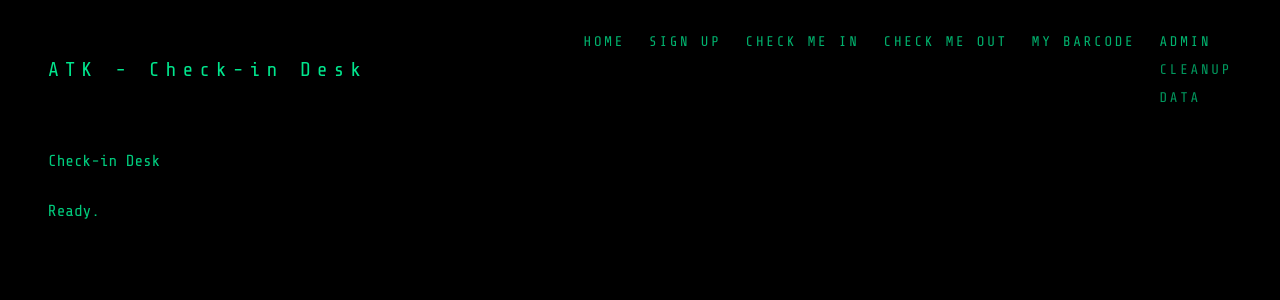
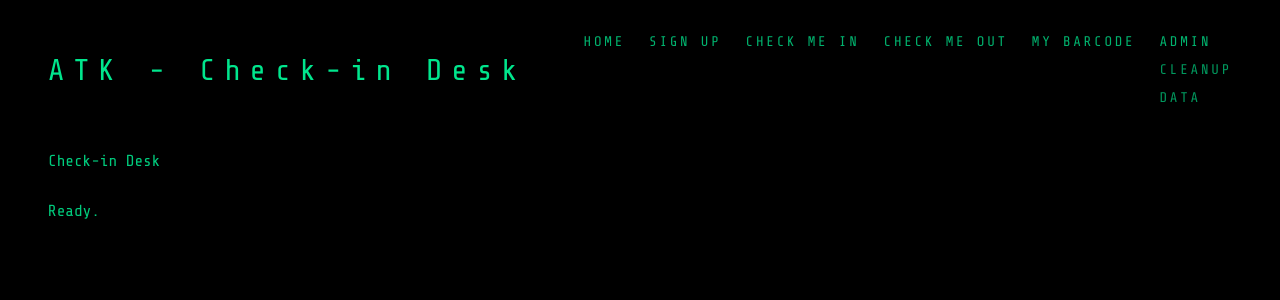
Before and after one commit to zakkoo/atkcis, an ASP.NET Core app: page / in a window 1280 px wide. Shown: the top 300 px of the page. Run offline with ASP.NET Core 8, Linux system fonts and the light colour scheme; some libraries are stand-ins or nearby versions.

Commit message:
bigger logo

```diff
--- a/Atk.Cis.Web/Pages/Shared/_Layout.cshtml
+++ b/Atk.Cis.Web/Pages/Shared/_Layout.cshtml
@@ -28,7 +28,7 @@
 <body class="min-h-screen bg-black text-terminal-glow font-terminal">
     <div class="min-h-screen px-6 py-8 md:px-12">
         <header class="mb-10 flex flex-col gap-6 md:flex-row md:items-center md:justify-between">
-            <div class="text-xl tracking-[0.3em] text-terminal-glow/90">
+            <div class="text-3xl tracking-[0.3em] text-terminal-glow/90">
                 <a class="transition hover:text-terminal-glow" asp-page="/Index">ATK - Check-in Desk</a>
             </div>
             <nav class="text-sm uppercase tracking-[0.2em] text-terminal-glow/70">
```
